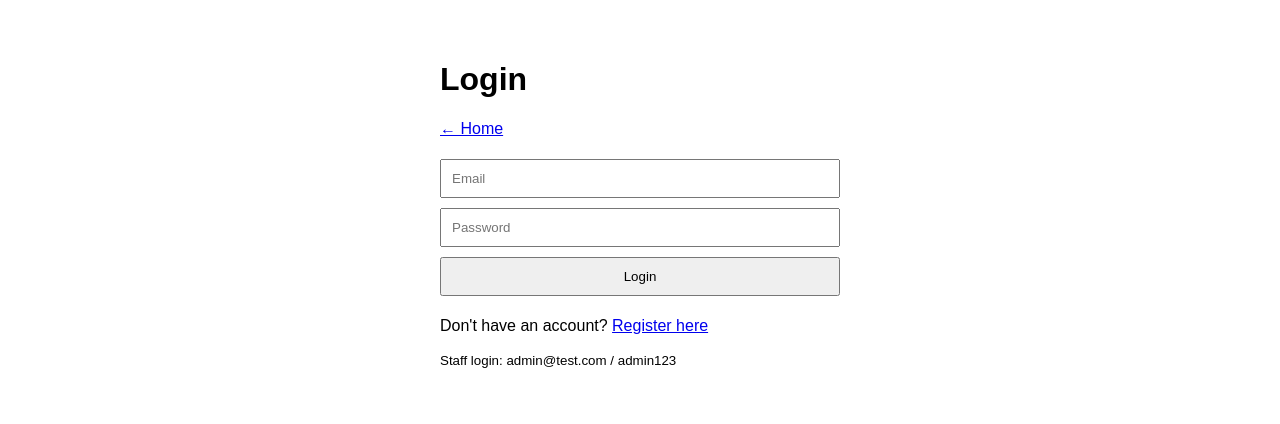
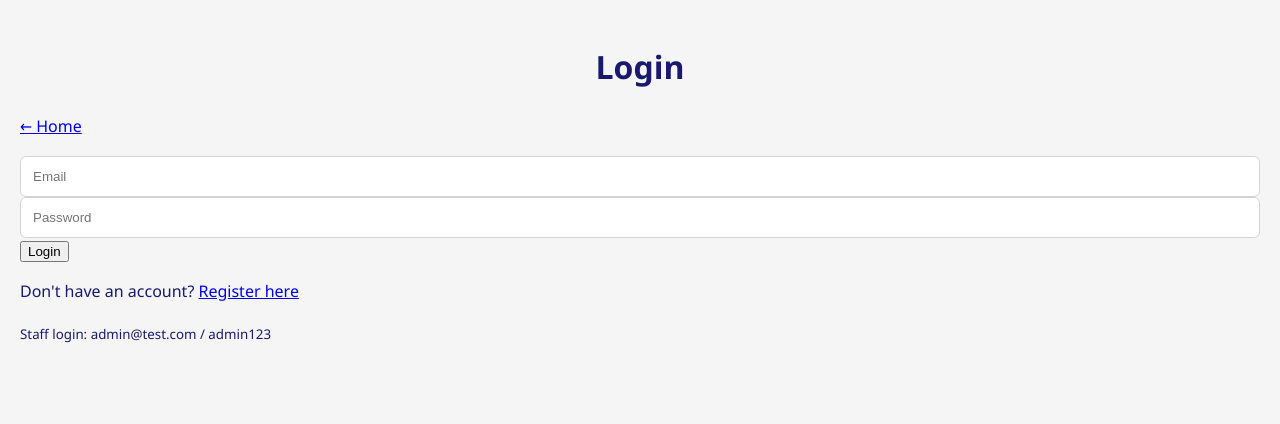
Before and after one commit to Parth8818/clothing-store-comp2154, a PHP site: page /login.php in a window 1280 px wide. Shown: the top 424 px of the page. Run offline with PHP 8.4, Linux system fonts and the light colour scheme.

Commit message:
Update login.php

```diff
--- a/login.php
+++ b/login.php
@@ -26,10 +26,7 @@ if ($_POST) {
 <html>
 <head>
     <title>Login</title>
-    <style>
-        body { font-family: sans-serif; padding: 40px; max-width: 400px; margin: auto; }
-        form input, form button { width: 100%; padding: 10px; margin: 5px 0; box-sizing: border-box; }
-    </style>
+   <link rel="stylesheet" href="style.css">
 </head>
 <body>
     <h1>Login</h1>
```
